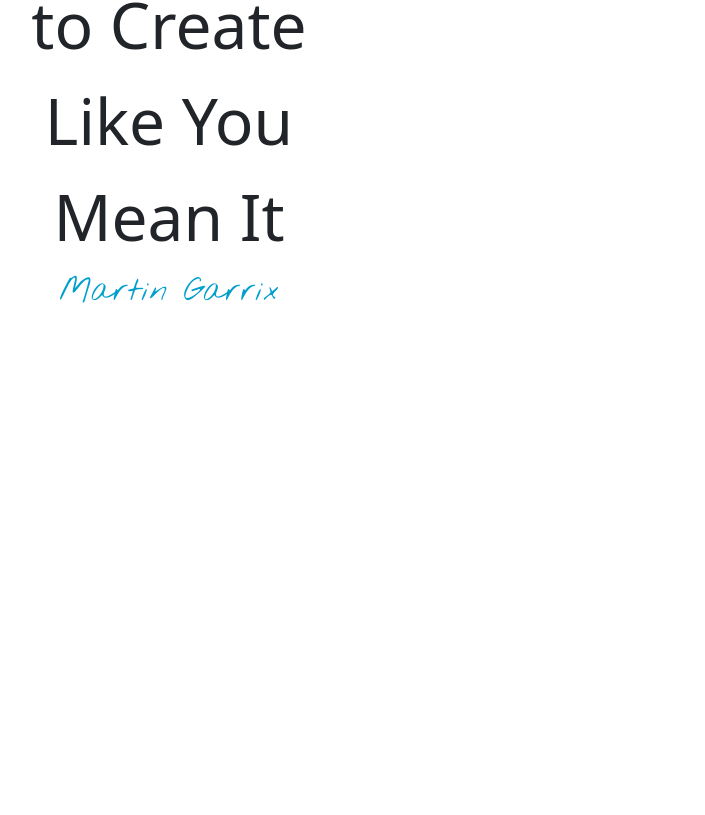
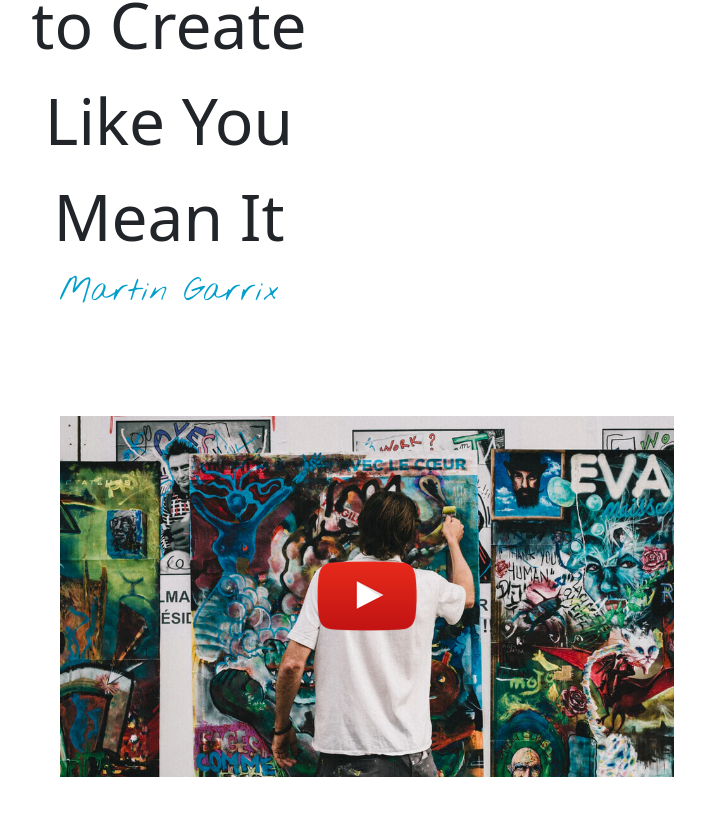
Before and after one commit to LBusnelli27/proj-html-vuejs, a Vue app: page / in a window 1280 px wide. Shown: the part 2289-3104 px from the top of the page, without its empty margins (273-978 px from the left). Before the commit the page ends 2753 px from the top, so only its background shows below. Built offline with nearby package versions, Linux system fonts and the light colour scheme.

Commit message:
part video artist coaching

```diff
--- a/src/components/Main.vue
+++ b/src/components/Main.vue
@@ -68,6 +68,11 @@
           </p>
           <button class="my-btn-light-orange btn">Get started today</button>
         </div>
+
+        <div class="col-12 py-5 text-center position-relative">
+          <img class="my-video-poster" :src="require('../assets/images/artist-video-poster.jpg')" alt="Video poster image">
+          <img class="my-center-a-div" :src="require('../assets/images/icon-youtube-play.png')" alt="Youtube icon">
+        </div>
       </div>
     </section>
   </div>
@@ -137,4 +142,10 @@
       width: 23rem;
     }
   }
+  .my-video-poster{
+    width: 80%;
+    &:hover {
+      cursor: pointer;
+    }
+  }
 </style>
```
